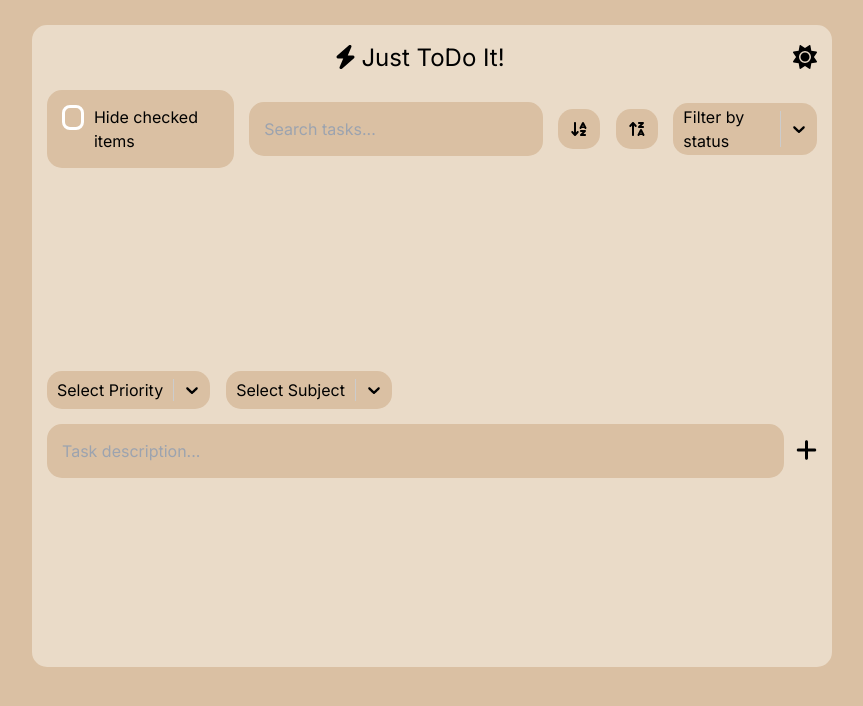
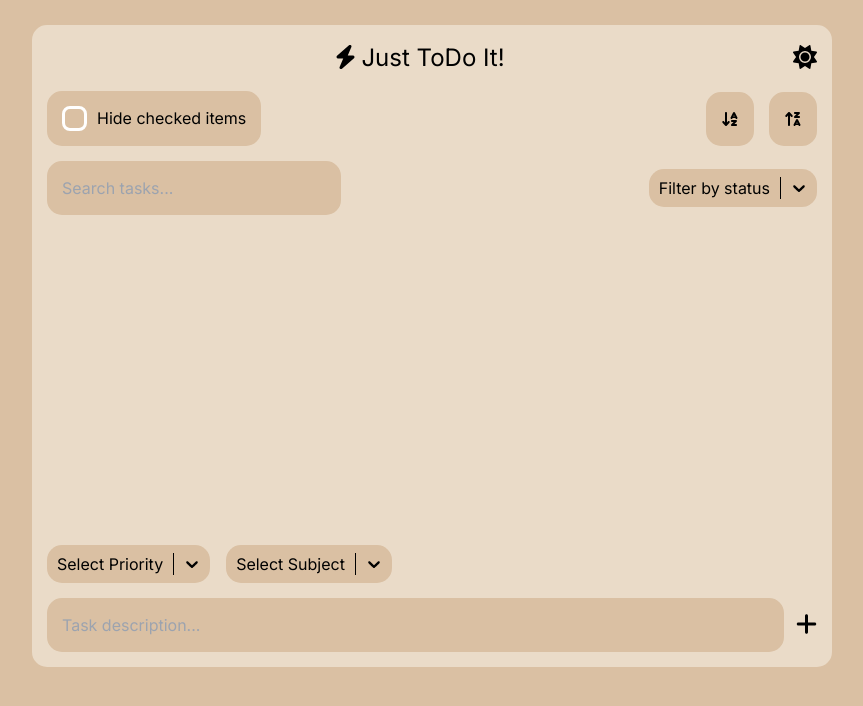
Before and after one commit to Lethargy00/inlamningsuppgift-4, a Next.js app: page / in a window 1280 px wide. Shown: the top 706 px of the page, without its empty margins (208-1071 px from the left). Built offline with nearby package versions, Linux system fonts and the light colour scheme.

Commit message:
Updated css

```diff
--- a/app/components/ToDoList.tsx
+++ b/app/components/ToDoList.tsx
@@ -287,33 +287,23 @@ const ToDoList: React.FC = () => {
   return (
     <>
       <Filter>
+        <section className="section">
           <Checkbox
             hideChecked={hideChecked}
             setHideChecked={() => setHideCheckedAndSave(!hideChecked)}
           />
 
-        <SearchBar query={query} onQuery={setQuery} />
-
-        {/* Buttons to sort todos from A to Z and from Z to A */}
-        <div className="flex justify-between items-center">
-          <div className="flex items-center space-x-4 ">
-            <button
-              type="button"
-              onClick={sortAZ}
-              className="px-3 py-2 rounded-[15px] bg-[#dac0a3] hover:bg-[#d8b38a]"
-            >
+          <div className="sortContainer">
+            <button type="button" onClick={sortAZ} className="sortButton">
               <FontAwesomeIcon icon={faArrowDownAZ} />
             </button>
-            <button
-              type="button"
-              onClick={sortZA}
-              className="px-3 py-2 rounded-[15px] bg-[#dac0a3]"
-            >
+            <button type="button" onClick={sortZA} className="sortButton">
               <FontAwesomeIcon icon={faArrowUpZA} />
             </button>
           </div>
-        </div>
-
+        </section>
+        <section className="section">
+          <SearchBar query={query} onQuery={setQuery} />
           <Select
             aria-label="Filter by status"
             value={selectedStatus}
@@ -324,6 +314,7 @@ const ToDoList: React.FC = () => {
             isClearable
             className="filterSelect"
           />
+        </section>
       </Filter>
 
       <Suspense fallback={<div>Loading...</div>}>
--- a/app/components/addTodo/AddTodo.module.css
+++ b/app/components/addTodo/AddTodo.module.css
@@ -1,6 +1,5 @@
 .container {
     display: flex;
     flex-direction: column;
-    flex-grow: 1;
     gap: 15px;
 }
--- a/app/components/filter/Filter.module.css
+++ b/app/components/filter/Filter.module.css
@@ -1,21 +1,6 @@
 .container {
     display: flex;
+    flex-direction: column;
     margin-top: 15px;
-    height: 75px;
     gap: 15px;
-    justify-content: space-between;
-    align-items: center;
 }
-
-.container > label {
-    display: flex;
-    user-select: none;
-    gap: 10px;
-    background-color: var(--color-bg);
-    border: 15px solid var(--color-bg);
-    border-radius: 15px;
-}
-
-.container > label:hover {
-    cursor: pointer;
-}
--- a/app/components/todos/todo/Todo.module.css
+++ b/app/components/todos/todo/Todo.module.css
@@ -91,6 +91,9 @@
     background-color: var(--color-bg);
 }
 
+.select [class$="-indicatorSeparator"] {
+    background-color: var(--color-text);
+}
 .button:hover {
     color: #ff5757;
 }
--- a/app/globals.css
+++ b/app/globals.css
@@ -18,6 +18,7 @@
   --color-alt-bg: #eadbc8;
   --color-text: #000000;
   --color-alt-text: #ffffff;
+  --color-dark-text: #DAB693;
 }
 
 [data-theme="dark"] {
@@ -25,6 +26,7 @@
   --color-alt-bg: #373737;
   --color-text: #ffffff;
   --color-alt-text: #000000;
+  --color-dark-text: #1C1C1C;
 }
 
 html {
@@ -94,6 +96,10 @@ main {
   background-color: var(--color-alt-bg);
 }
 
+.filterSelect [class$="-indicatorSeparator"] {
+  background-color: var(--color-text);
+}
+
 .inputFieldContainer {
   display: flex;
   height: 100px;
@@ -139,33 +145,38 @@ main {
   background-color: var(--color-bg);
 }
 
-/* input[type="checkbox"] {
-  -webkit-appearance: none;
-  appearance: none;
-  cursor: pointer;
-  width: 25px;
-  height: 25px;
-  border: 3px solid #ffffff;
-  border-radius: 8px;
-  position: relative;
+.section {
+  display: flex;
+  align-items: center;
+  justify-content: space-between;
 }
 
-input[type="checkbox"]:hover {
-  border-color: #93ff78;
+.section > label {
+  display: flex;
+  user-select: none;
+  gap: 10px;
+  background-color: var(--color-bg);
+  border: 15px solid var(--color-bg);
+  border-radius: 15px;
 }
 
-input[type="checkbox"]:checked {
-  border-color: #93ff78;
+.section > label:hover {
+  cursor: pointer;
 }
 
-input[type="checkbox"]:checked::after {
-  content: "\f00c";
-  font-family: "Font Awesome 5 Free";
-  font-weight: 900;
-  font-size: 12px;
-  color: #93ff78;
-  position: absolute;
-  left: 50%;
-  top: 50%;
-  transform: translate(-50%, -50%);
-} */
+.sortContainer {
+  display: flex;
+  gap: 15px;
+}
+
+.sortButton {
+  border: solid 15px var(--color-bg);
+  border-radius: 15px;
+  background-color: var(--color-bg);
+  color: var(--color-text);
+}
+
+.sortButton:hover {
+  background-color: var(--color-dark-text);
+  border-color: var(--color-dark-text);
+}
```
Lines whose indentation alone changed are shown as unchanged.
